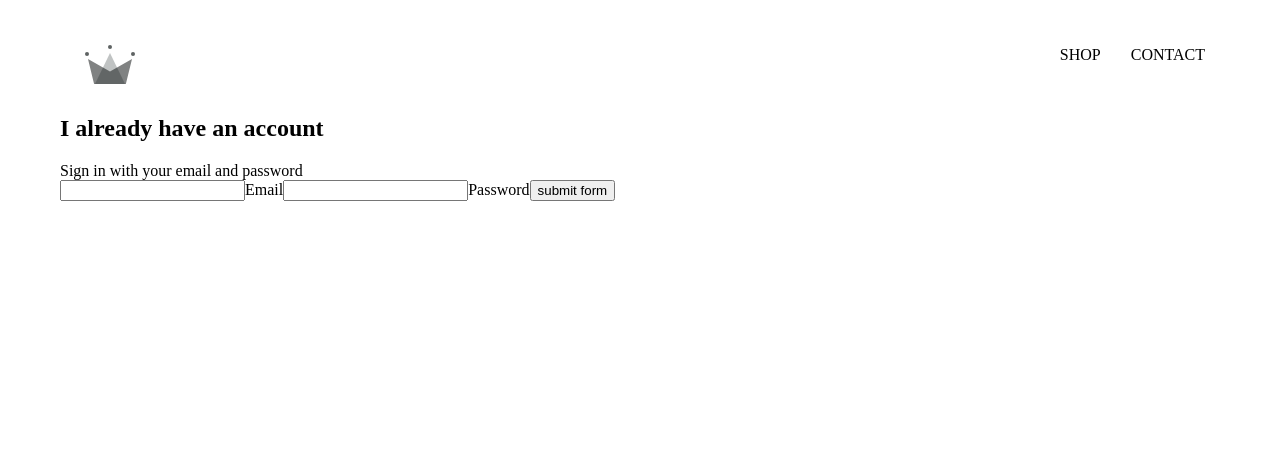
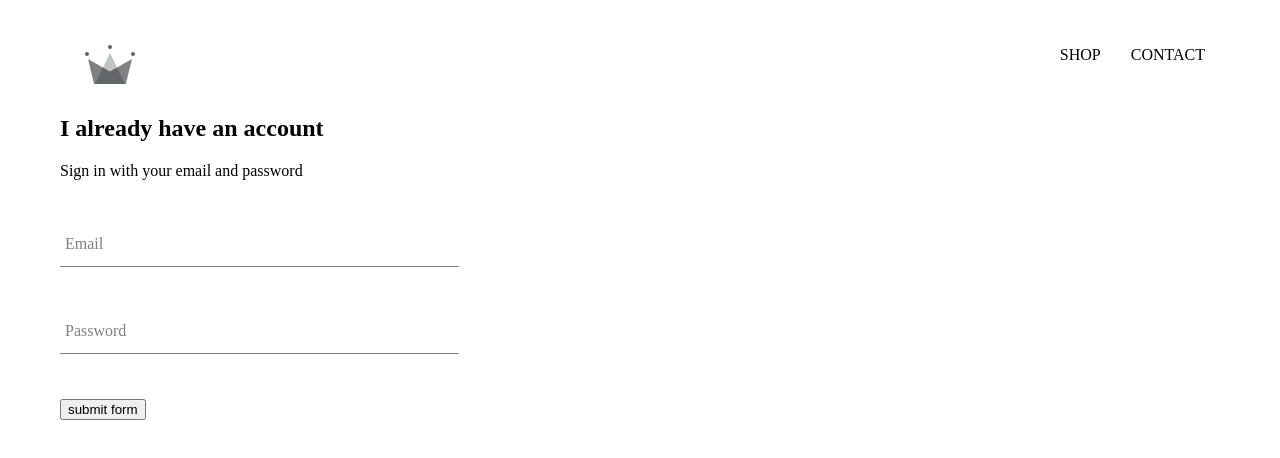
Before and after one commit to DEVELOPER-IN-PROGRESS/react-projects, a React (Create React App) app in the folder ecommerce/: page /signin in a window 1280 px wide. Shown: the top 458 px of the page. Built offline with nearby package versions, Linux system fonts and the light colour scheme; a web font is replaced by a local one.

Commit message:
sign in form markup done

```diff
--- /dev/null
+++ b/ecommerce/src/components/form-input/form-input.component.jsx
@@ -0,0 +1,19 @@
+import React from "react";
+import './form-input.styles.scss' ;
+
+const FormInput = ({handleChange , label , ...otherProps}) => (
+    <div className="group">
+        <input type="" className="form-input" onChange={handleChange} {...otherProps}/>
+        {
+           label ?
+            (
+                <label  className={`${otherProps.value.length ? 'shrink': ''}form-input-label`}>
+                    {label}
+                </label>
+            )
+            : null
+        }
+    </div>
+)
+
+export default FormInput;
--- /dev/null
+++ b/ecommerce/src/components/form-input/form-input.styles.scss
@@ -0,0 +1,54 @@
+$sub-color: grey;
+$main-color: black;
+
+@mixin shrinkLabel {
+  top: -14px;
+  font-size: 12px;
+  color: $main-color;
+}
+
+.group {
+  position: relative;
+  margin: 45px 0;
+
+  .form-input {
+    background: none;
+    background-color: white;
+    color: $sub-color;
+    font-size: 18px;
+    padding: 10px 10px 10px 5px;
+    display: block;
+    width: 100%;
+    border: none;
+    border-radius: 0;
+    border-bottom: 1px solid $sub-color;
+    margin: 25px 0;
+
+    &:focus {
+      outline: none;
+    }
+
+    &:focus ~ .form-input-label {
+      @include shrinkLabel();
+    }
+  }
+
+  input[type='password'] {
+    letter-spacing: 0.3em;
+  }
+
+  .form-input-label {
+    color: $sub-color;
+    font-size: 16px;
+    font-weight: normal;
+    position: absolute;
+    pointer-events: none;
+    left: 5px;
+    top: 10px;
+    transition: 300ms ease all;
+
+    &.shrink {
+      @include shrinkLabel();
+    }
+  }
+}
--- a/ecommerce/src/components/sign-in/sign-in.component.jsx
+++ b/ecommerce/src/components/sign-in/sign-in.component.jsx
@@ -1,4 +1,5 @@
 import React from "react";
+import FormInput from "../form-input/form-input.component";
 import './sign-in.styles.scss';
 
 class SignIn extends React.Component{
@@ -26,18 +27,18 @@
                 <h2>I already have an account</h2>
                 <span>Sign in with your email and password</span>
                 <form action="" onSubmit={this.handleSubmit}>
-                    <input name="email"
+                    <FormInput name="email"
                     type="email"
-                    onChange= {this.handleChange}
+                    handleChange= {this.handleChange}
+                    label="Email"
                     value={this.state.email} required/>
 
-                    <label>Email</label>
-                    <input
+                    <FormInput
                     name="password"
                     type="password"
-                    onChange= {this.handleChange}
+                    handleChange= {this.handleChange}
+                    label="Password"
                     value={this.state.password} required/>
-                    <label>Password</label>
 
                     <input type="submit" value='submit form' />
                 </form>
--- a/ecommerce/src/components/sign-in/sign-in.styles.scss
+++ b/ecommerce/src/components/sign-in/sign-in.styles.scss
@@ -0,0 +1,3 @@
+.sign-in {
+    width: 30vw;
+}
```
